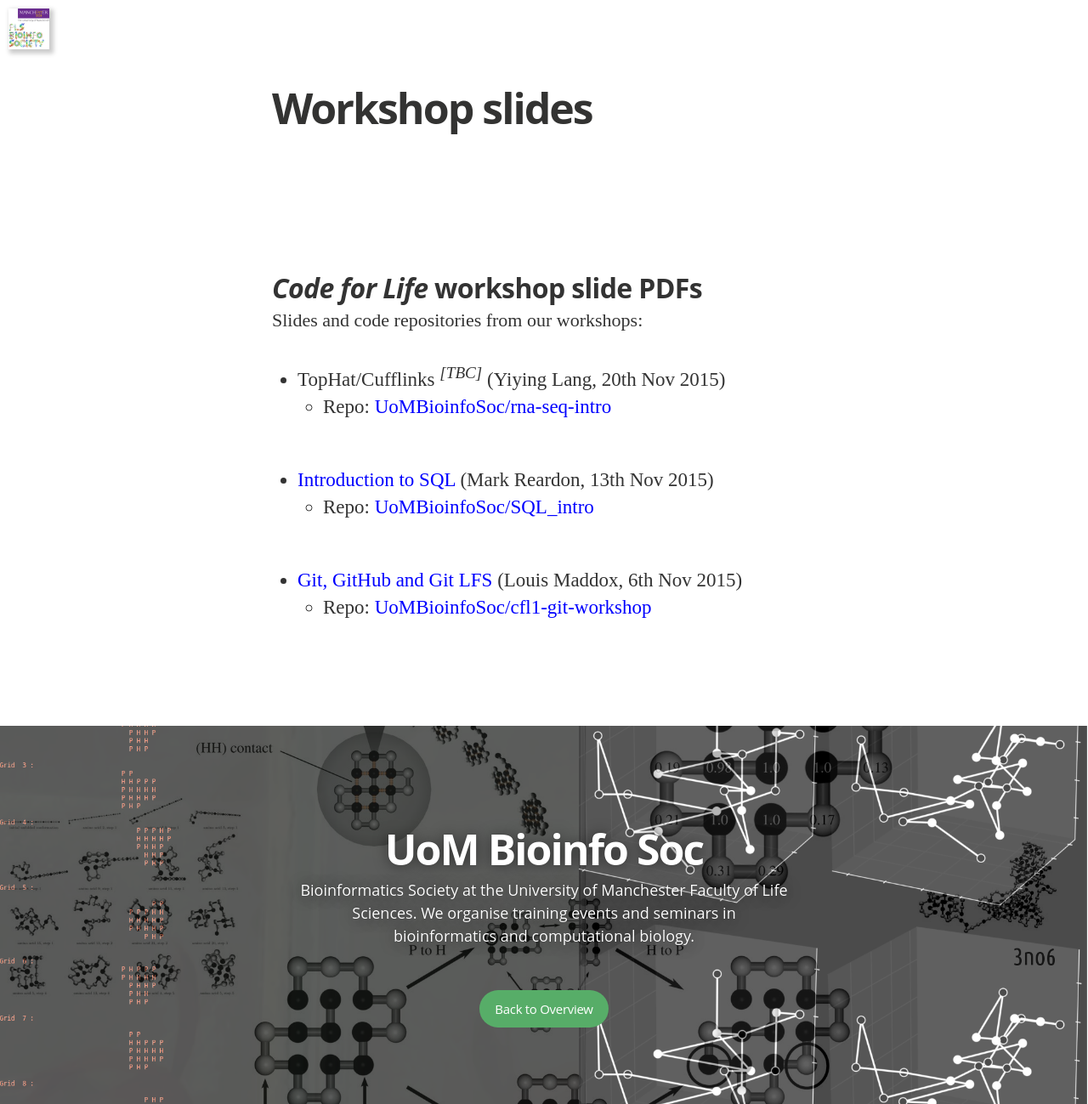
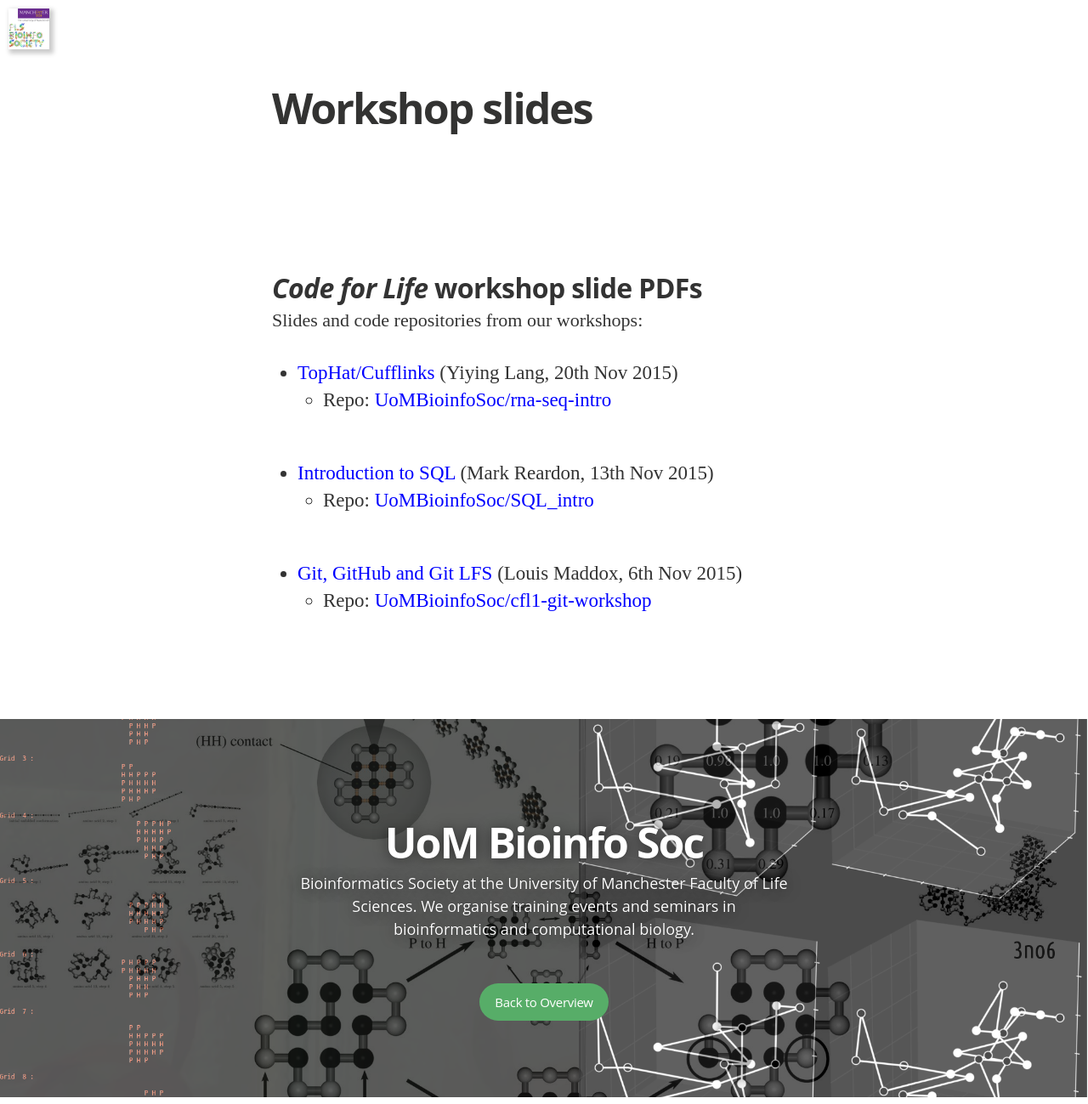
Before and after one commit to UoMBioinfoSoc/UoMBioinfoSoc.github.io, a Jekyll site: the page built from docs/doc_list.md, in a window 1280 px wide. Shown: the whole page at 85% size. Built offline with Jekyll 4.4.1, drawn with Linux system fonts in a browser that asks for light colours; nearby versions of some CDN libraries; some web fonts are replaced; Markdown is read by kramdown in place of the engine named in the settings.

Commit message:
Added Tuxedo install guide by Yiying

```diff
--- a/docs/doc_list.md
+++ b/docs/doc_list.md
@@ -8,7 +8,7 @@ permalink: /docs/
 
 Slides and code repositories from our workshops:
 
-* TopHat/Cufflinks <sup>_[TBC]_</sup> (Yiying Lang, 20th Nov 2015)
+* [TopHat/Cufflinks](install-tuxedo.pdf) (Yiying Lang, 20th Nov 2015)
   * Repo: [UoMBioinfoSoc/rna-seq-intro](https://github.com/UoMBioinfoSoc/rna-seq-intro)
 * [Introduction to SQL](sql-intro.pdf) (Mark Reardon, 13th Nov 2015)
   * Repo: [UoMBioinfoSoc/SQL_intro](https://github.com/UoMBioinfoSoc/SQL_intro)
```
Also changed, not shown: 1 other file.
